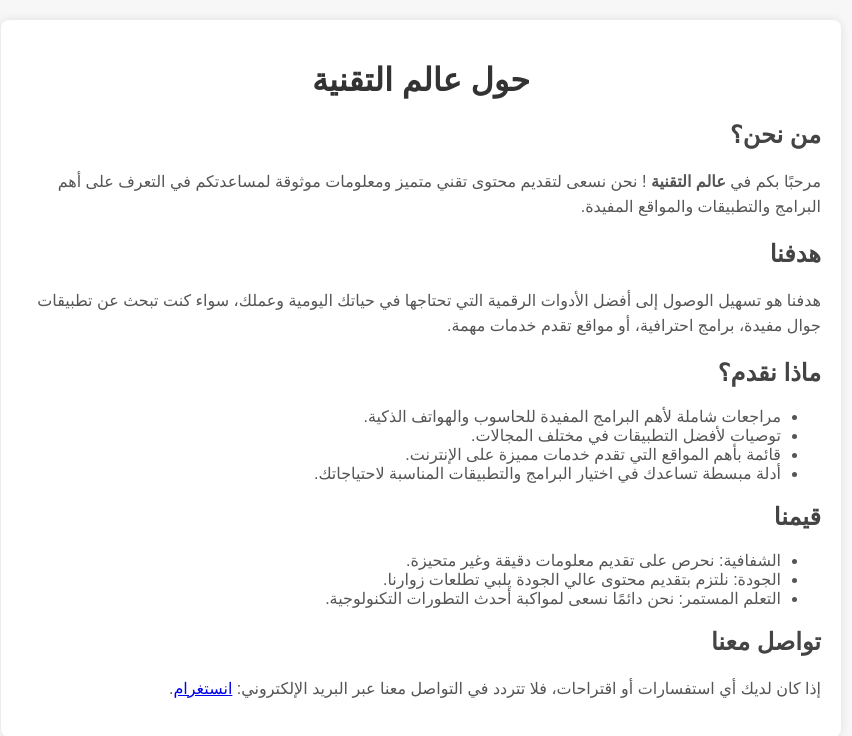
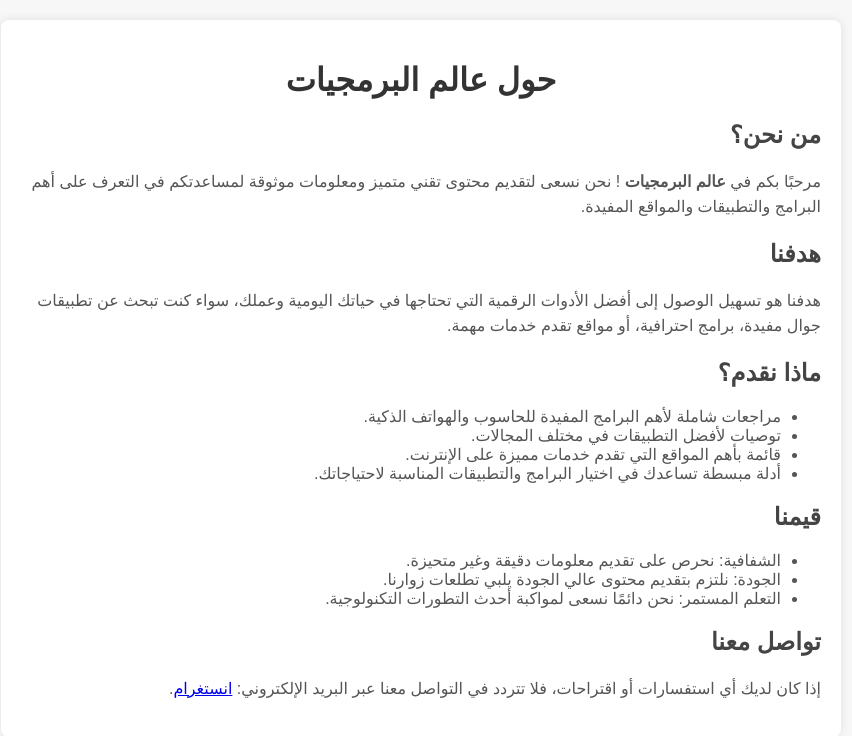
Before and after one commit to 2024web2024/about-aalem-it, a plain HTML site: page index.html in a window 1280 px wide. Shown: the whole page, without its empty margins (219-1071 px from the left). Drawn offline with Linux system fonts and the light colour scheme.

Commit message:
Update index.html

```diff
--- a/index.html
+++ b/index.html
@@ -3,7 +3,7 @@
 <head>
     <meta charset="UTF-8">
     <meta name="viewport" content="width=device-width, initial-scale=1.0">
-    <title> حول عالم التقنية  </title>
+    <title> حول عالم البرمجيات  </title>
     <style>
         body {
             font-family: Arial, sans-serif;
@@ -40,10 +40,10 @@
 </head>
 <body>
     <div class="container">
-        <h1> حول عالم التقنية </h1>
+        <h1> حول عالم البرمجيات </h1>
 
         <h2>من نحن؟</h2>
-        <p>مرحبًا بكم في <strong> عالم التقنية </strong>! نحن نسعى لتقديم محتوى تقني متميز ومعلومات موثوقة لمساعدتكم في التعرف على أهم البرامج والتطبيقات والمواقع المفيدة.</p>
+        <p>مرحبًا بكم في <strong> عالم البرمجيات </strong>! نحن نسعى لتقديم محتوى تقني متميز ومعلومات موثوقة لمساعدتكم في التعرف على أهم البرامج والتطبيقات والمواقع المفيدة.</p>
 
         <h2>هدفنا</h2>
         <p>هدفنا هو تسهيل الوصول إلى أفضل الأدوات الرقمية التي تحتاجها في حياتك اليومية وعملك، سواء كنت تبحث عن تطبيقات جوال مفيدة، برامج احترافية، أو مواقع تقدم خدمات مهمة.</p>
```
